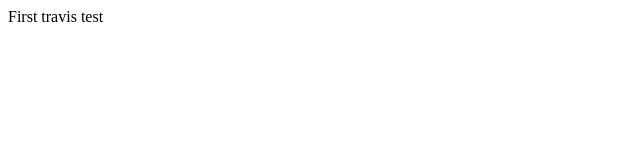
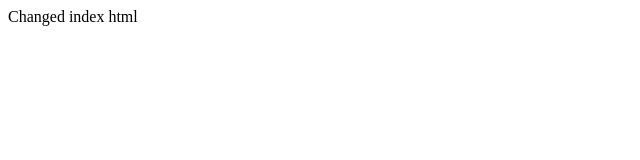
Before and after one commit to haukurmar/travis-ci, a website: page src/app/index.html in a window 1280 px wide. Shown: the full height of the page, 0-640 px from the left. Drawn offline with Linux system fonts and the light colour scheme.

Commit message:
Index changed

```diff
--- a/src/app/index.html
+++ b/src/app/index.html
@@ -4,6 +4,6 @@
 		<title>Travis</title>
 	</head>
 	<body>
-		First travis test
+		Changed index html
 	</body>
 </html>
```
